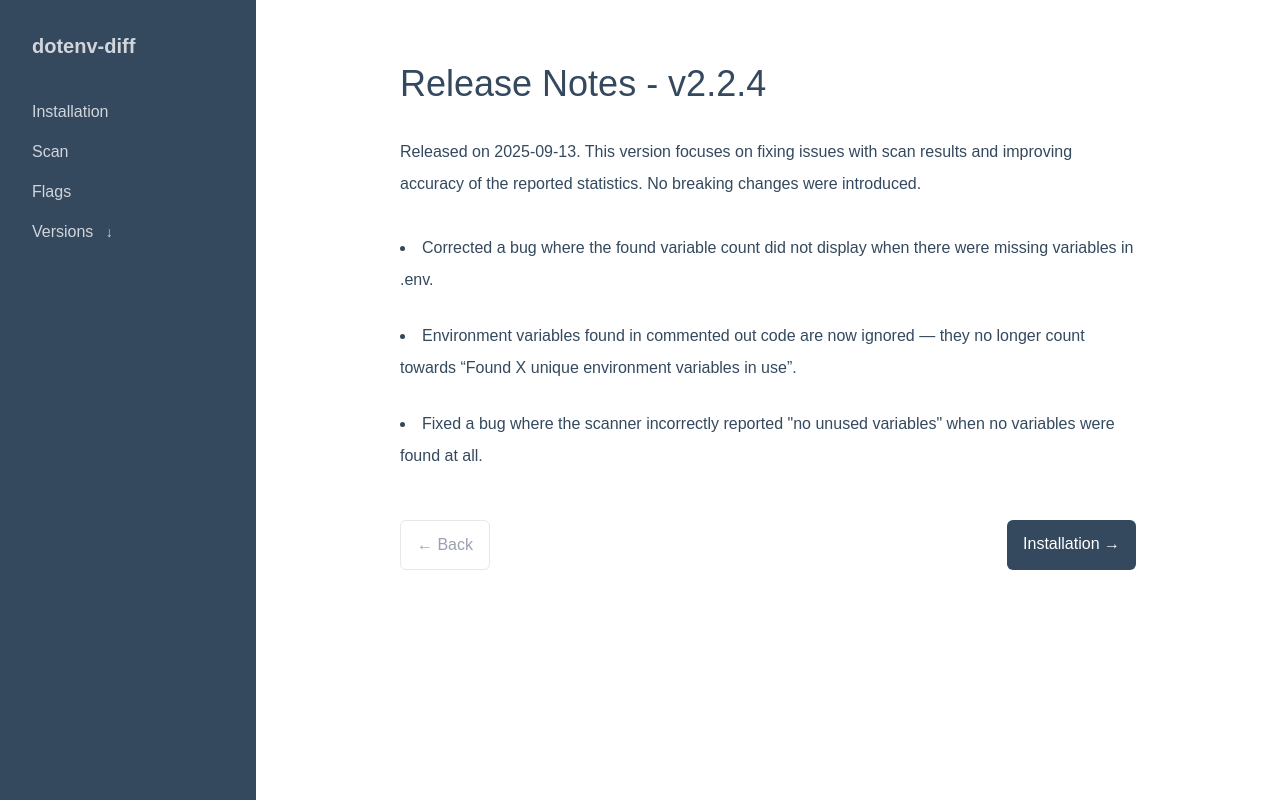
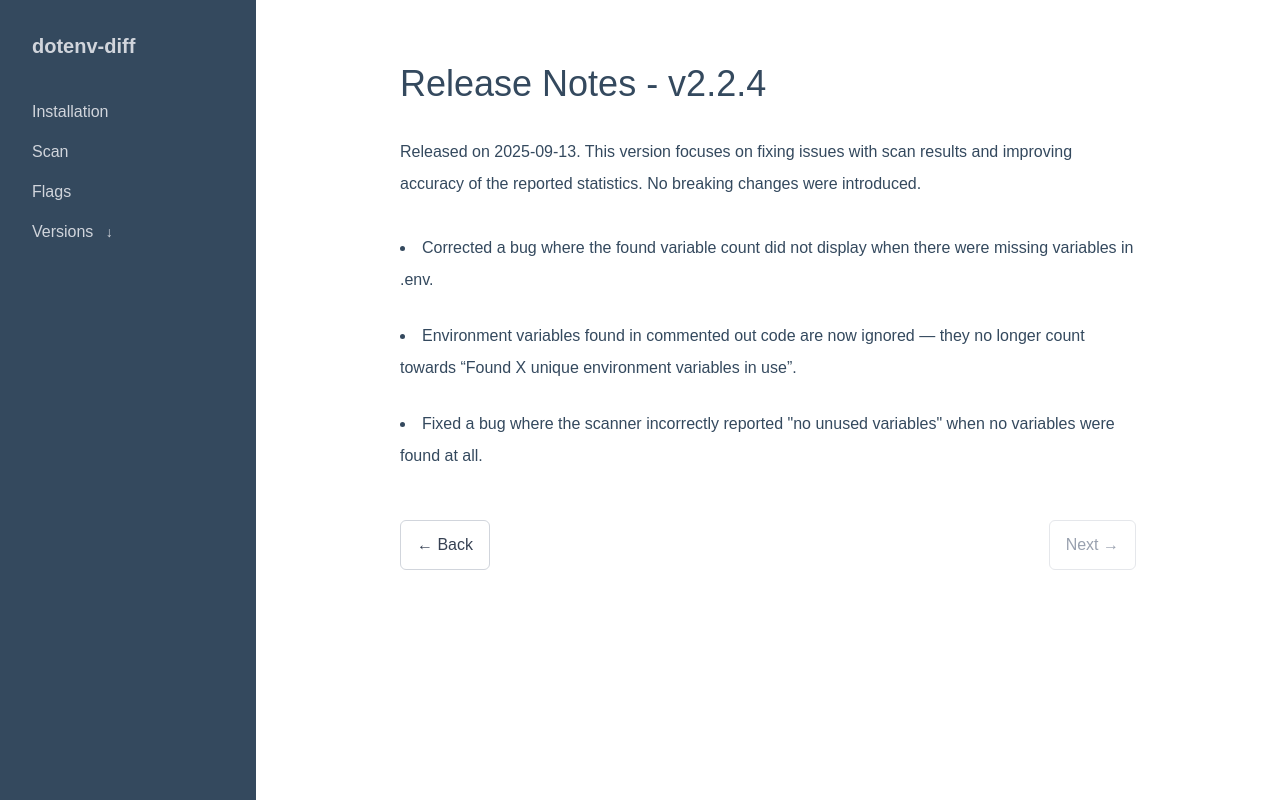
Before and after one commit to Chrilleweb/dotenv-diff-docs, a SvelteKit app: page /v2.2.4 in a window 1280 px wide. Built offline with nearby package versions, Linux system fonts and the light colour scheme.

Commit message:
fixed bacnNext buttons

```diff
--- a/src/routes/flags/+page.svelte
+++ b/src/routes/flags/+page.svelte
@@ -195,6 +195,6 @@
 	</p>
 </div>
 
-<BackNext backHref="/compare" nextHref="/v2.2.4" nextTitle="v2.2.4" />
+<BackNext backHref="/scan" nextHref="/v2.2.4" nextTitle="v2.2.4" />
 
 <OpenImg open={showModal} onClose={closeModal} imgSrc={currentImageSrc} />
--- a/src/routes/scan/+page.svelte
+++ b/src/routes/scan/+page.svelte
@@ -85,6 +85,6 @@
   </p>
 </div>
 
-<BackNext backHref="/usage" nextHref="/flags" nextTitle="Flags" />
+<BackNext backHref="/installation" nextHref="/flags" nextTitle="Flags" />
 
 <OpenImg open={showModal} onClose={closeModal} imgSrc={currentImageSrc} />
--- a/src/routes/v2.2.4/+page.svelte
+++ b/src/routes/v2.2.4/+page.svelte
@@ -31,4 +31,4 @@
 	</ul>
 </div>
 
-<BackNext backHref={null} nextHref="/installation" nextTitle="Installation" />
+<BackNext backHref="/flags" nextHref={null} nextTitle="Next" />
```
